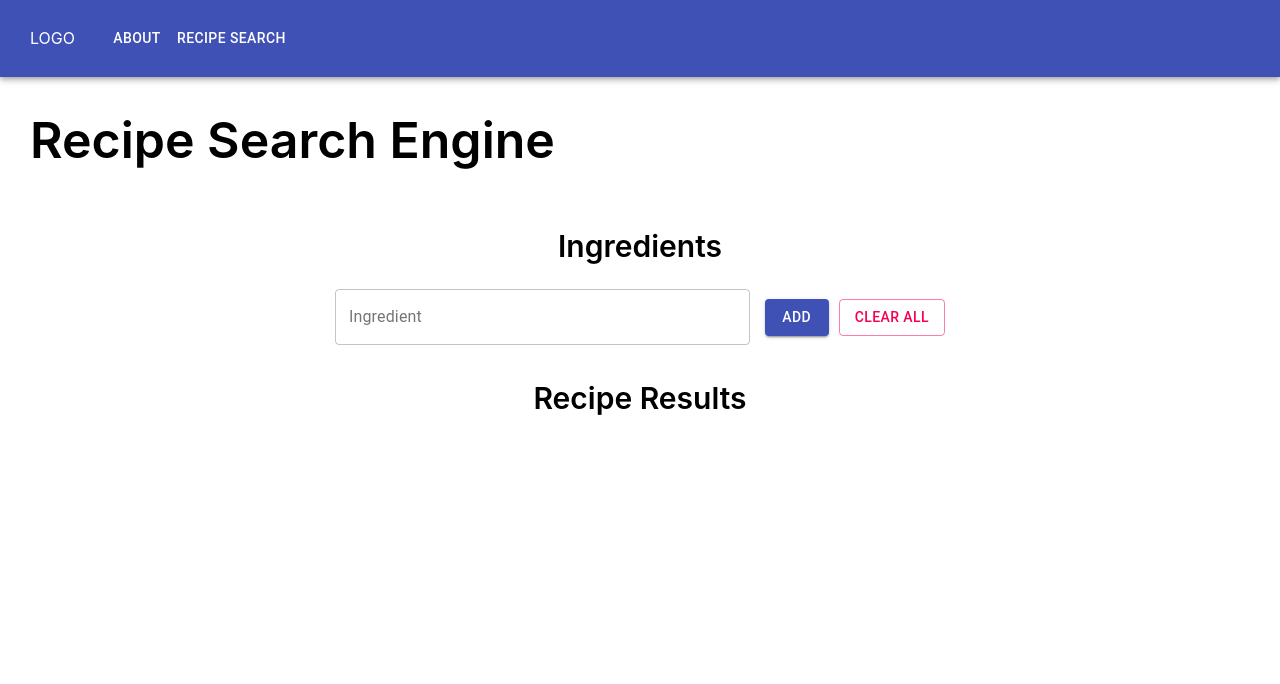
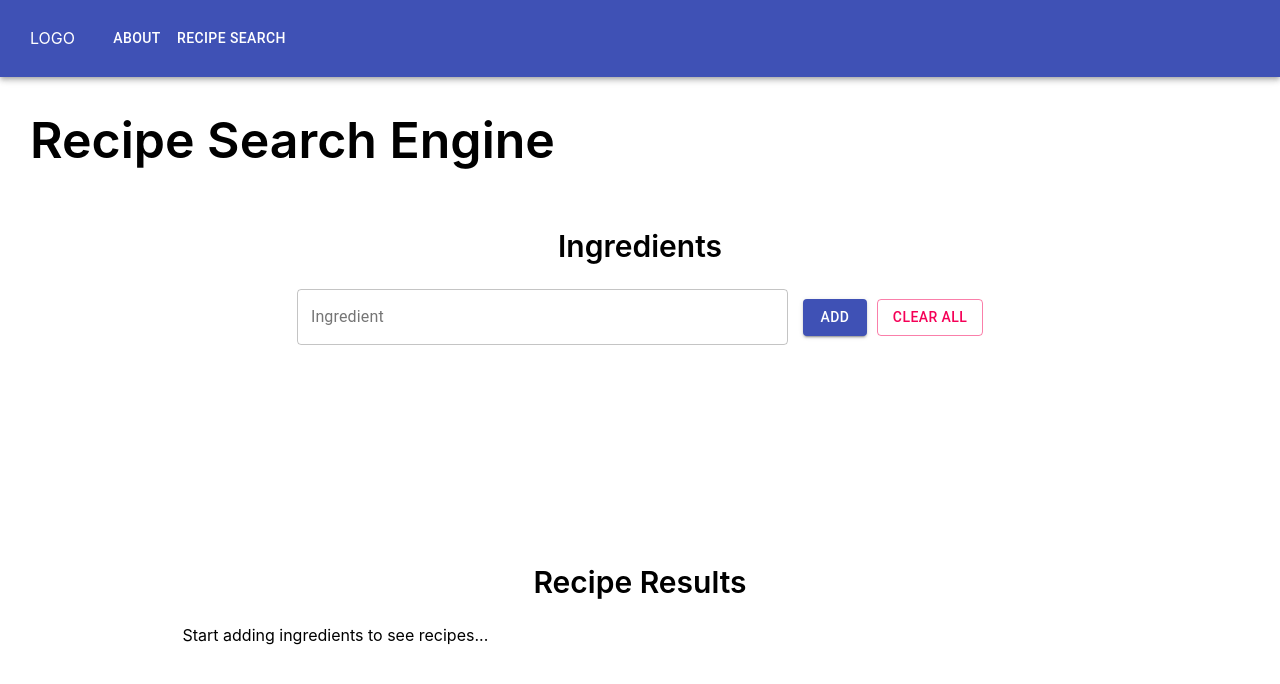
Before and after one commit to LexiSchindel/RecipeFinder, a React (Create React App) app: page /recipes in a window 1280 px wide. Shown: the top 684 px of the page. Built offline with nearby package versions, Linux system fonts and the light colour scheme.

Commit message:
feat: skeleton loader for recipe results

```diff
--- a/package.json
+++ b/package.json
@@ -14,6 +14,7 @@
     "@types/react-dom": "^18.0.8",
     "react": "^18.2.0",
     "react-dom": "^18.2.0",
+    "react-loading-skeleton": "^3.1.0",
     "react-router-dom": "^6.4.3",
     "react-scripts": "5.0.1",
     "typescript": "^4.8.4",
--- a/src/App.css
+++ b/src/App.css
@@ -39,6 +39,7 @@
 
 .top-page {
   margin: 30px;
+  height: 100vh;
 }
 
 h1 {
--- /dev/null
+++ b/src/components/RecipeList/RecipeList.tsx
@@ -0,0 +1,26 @@
+import React from 'react';
+import { RecipeObject } from '../../pages/RecipeResults';
+import Skeleton from 'react-loading-skeleton'
+
+type Props = {
+    ingredients: string[];
+    recipes: RecipeObject[] | [];
+}
+
+function RecipeList({ ingredients, recipes }: Props) {
+    if (ingredients.length === 0){
+        return (
+            <>Start adding ingredients to see recipes...</>
+        )
+    }
+
+    return (
+        <>
+            {recipes.map((rec) => (
+                <>blarg</>
+            ))}
+        </>
+    )
+}
+
+export default RecipeList;
--- a/src/pages/RecipeResults/index.tsx
+++ b/src/pages/RecipeResults/index.tsx
@@ -1,7 +1,10 @@
 import Chip from '@material-ui/core/Chip';
 import React, { useEffect, useState } from 'react';
+import Skeleton from 'react-loading-skeleton';
+import 'react-loading-skeleton/dist/skeleton.css';
 import IngredientChip from '../../components/IngredientChip/IngredientChip';
 import PageSection from '../../components/PageSection/PageSection';
+import RecipeList from '../../components/RecipeList/RecipeList';
 import SearchBar from '../../components/SearchBar/SearchBar';
 import './style.css';
 
@@ -13,8 +16,14 @@ const ingredientSearchClasses = {
     buttonContainer: 'ingredient-search-button-container'
 }
 
+export type RecipeObject = {
+
+}
+
 const RecipeResults = () => {
     const [ingredients, setIngredients] = useState<string[]>([]);
+    const [recipes, setRecipes] = useState<RecipeObject[] | []>([]);
+    const [loading, setLoading] = useState(false);
 
     const addIngredient = (newIngredient: string) => {
         if (!newIngredient) return;
@@ -22,16 +31,30 @@ const RecipeResults = () => {
             // show snack
             return;
         };
-        setIngredients([...ingredients, newIngredient])
+        const updatedIngredients = [...ingredients, newIngredient];
+        setIngredients(updatedIngredients);
+
+        // elastic search call and set recipes
+        setLoading(true);
+
+        // setLoading(false);
     };
 
     const clearAllIngredients = () => {
         setIngredients([]);
+        setRecipes([]);
     };
 
     const deleteIngredient = (deleteIng: string) => {
         const updated = ingredients.filter((val) => val !== deleteIng);
         setIngredients(updated);
+
+        // elastic search call for updated recipes
+        setLoading(true);
+
+        const result: RecipeObject[] = [];
+        setRecipes(result.length > 0 ? result : []);
+        setLoading(false);
     }
 
     return (
@@ -40,7 +63,7 @@ const RecipeResults = () => {
                 Recipe Search Engine
             </h1>
             <div className={'ingredient-recipe-container'}>
-                <PageSection>
+                <div className={'third-page'}>
                     <h2>Ingredients</h2>
                     <SearchBar onSubmit={addIngredient} clearAll={clearAllIngredients} classNames={ingredientSearchClasses}/>
                     <div className={'ingredient-chip-container'}>
@@ -48,10 +71,14 @@ const RecipeResults = () => {
                             <Chip key={`ing-chip-${ing}`} label={ing} onDelete={() => deleteIngredient(ing)} />
                         ))}
                     </div>
-                </PageSection>
-                <PageSection>
+                </div>
+                <div className={'two-third-page'}>
                     <h2>Recipe Results</h2>
-                </PageSection>
+                    <div className={'recipe-list-container'}>
+                        {loading && <Skeleton height={'100%'} width={'100%'} />}
+                        {!loading && <RecipeList ingredients={ingredients} recipes={recipes} />}
+                    </div>
+                </div>
             </div>
         </>
     );
--- a/src/pages/RecipeResults/style.css
+++ b/src/pages/RecipeResults/style.css
@@ -1,16 +1,35 @@
+.third-page {
+    width: 100%;
+    flex-grow: 1;
+    display: flex;
+    flex-direction: column;
+    align-items: center;
+    width: 75%;
+}
+
+.two-third-page {
+    width: 100%;
+    flex-grow: 2;
+    display: flex;
+    flex-direction: column;
+    align-items: center;
+    width: 75%;
+}
+
 .ingredient-recipe-container {
     display: flex;
     flex-direction: column;
     align-items: center;
+    justify-content: center;
     height: 100%;
 }
 
 .ingredient-search-container {
     display: flex;
     flex-direction: row;
-    width: 50%;
     gap: 15px;
     align-items: center;
+    width: 75%;
 }
 
 .ingredient-search-buttons {
@@ -31,8 +50,13 @@
     display: flex;
     flex-direction: row;
     gap: 5px;
-    margin-top: 10px;
+    margin-top: 15px;
     flex-wrap: wrap;
-    max-width: 50%;
+    max-width: 60%;
     justify-content: center;
 }
+
+.recipe-list-container {
+    height: 100%;
+    width: 100%;
+}
```
Also changed, not shown: 1 other file (tests, documents, lock files or other folders).
